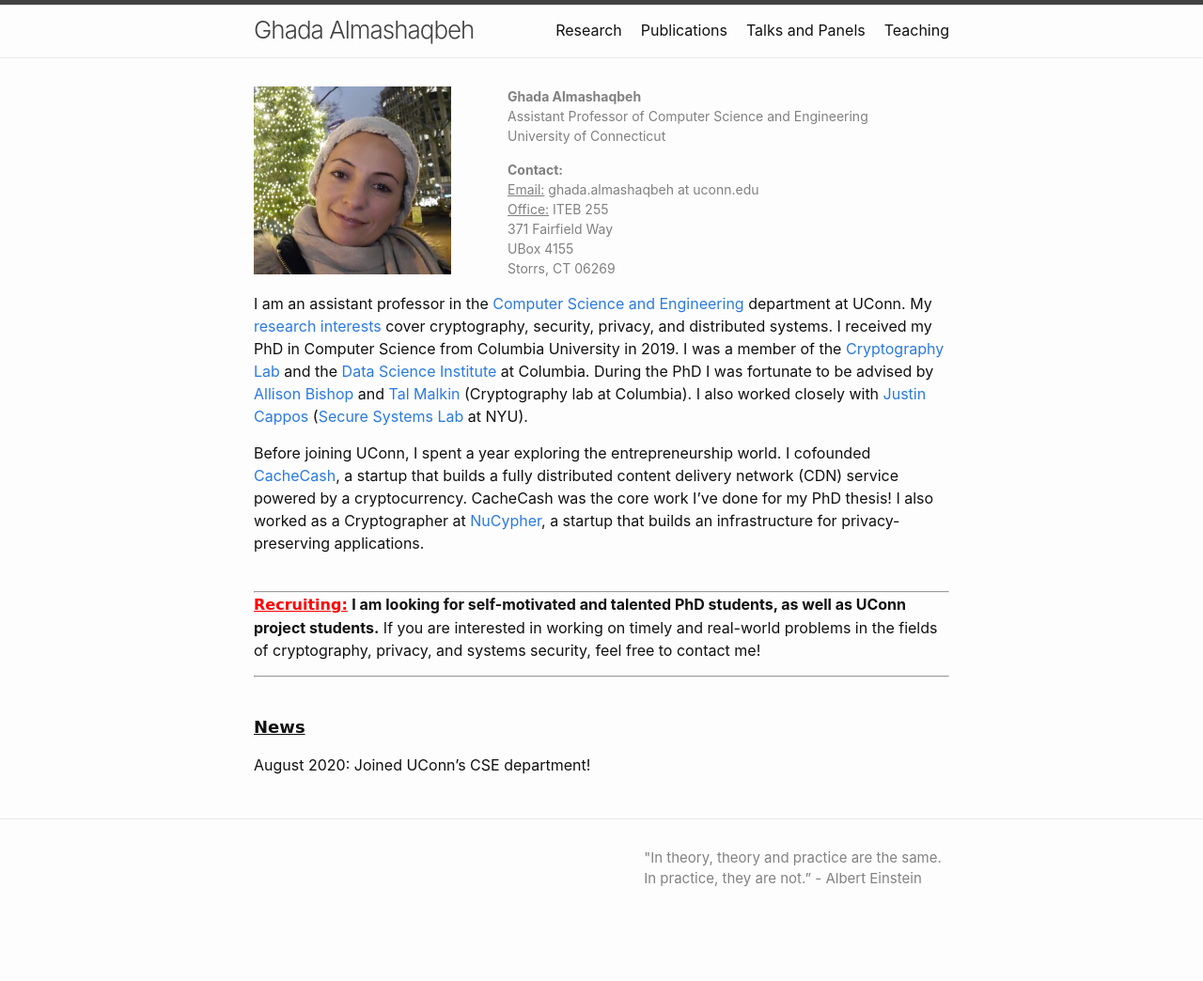
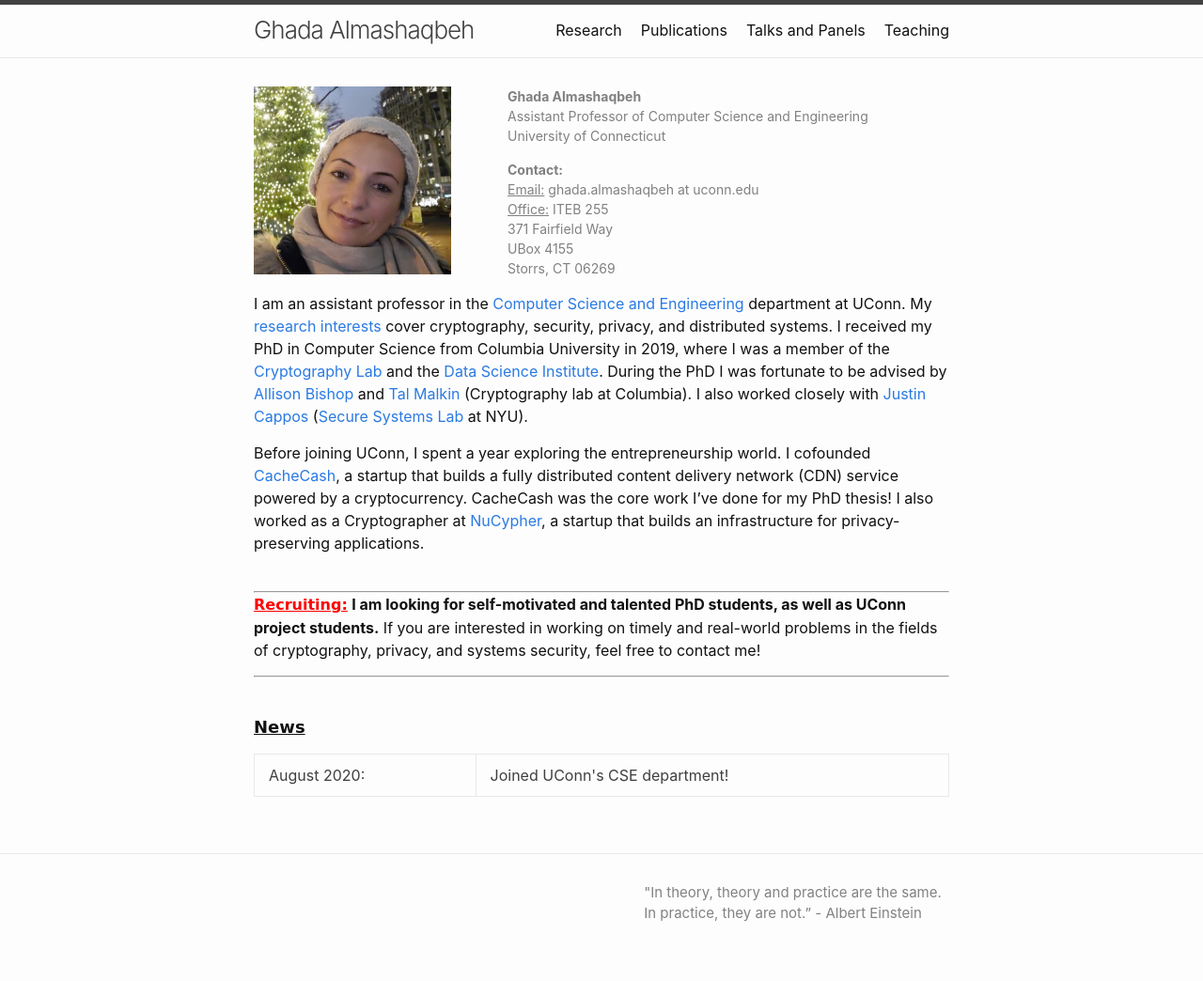
Before and after one commit to GhadaAlmashaqbeh/GhadaAlmashaqbeh.github.io, a Jekyll site: the page built from index.md, in a window 1280 px wide. Shown: the whole page at 94% size. Built offline with Jekyll 4.4.1, drawn with Linux system fonts in a browser that asks for light colours; before the commit the page ends 1007 px from its top, so only the background shows below that.

Commit message:
edit news table

```diff
--- a/index.md
+++ b/index.md
@@ -19,7 +19,7 @@ layout: default
 </div>
 
 
-I am an assistant professor in the [Computer Science and Engineering](https://www.cse.uconn.edu/) department at UConn. My [research interests](/research/) cover cryptography, security, privacy, and distributed systems. I received my PhD in Computer Science from Columbia University in 2019. I was a member of the [Cryptography Lab](http://www.cs.columbia.edu/crypto) and the [Data Science Institute](https://datascience.columbia.edu/) at Columbia. During the PhD I was fortunate to be advised by [Allison Bishop](https://www.thecomputersciencecomedian.com) and [Tal Malkin](http://www.cs.columbia.edu/~tal) (Cryptography lab at Columbia). I also worked closely with [Justin Cappos](https://ssl.engineering.nyu.edu/personalpages/jcappos/) ([Secure Systems Lab](https://ssl.engineering.nyu.edu) at NYU).
+I am an assistant professor in the [Computer Science and Engineering](https://www.cse.uconn.edu/) department at UConn. My [research interests](/research/) cover cryptography, security, privacy, and distributed systems. I received my PhD in Computer Science from Columbia University in 2019, where I was a member of the [Cryptography Lab](http://www.cs.columbia.edu/crypto) and the [Data Science Institute](https://datascience.columbia.edu/). During the PhD I was fortunate to be advised by [Allison Bishop](https://www.thecomputersciencecomedian.com) and [Tal Malkin](http://www.cs.columbia.edu/~tal) (Cryptography lab at Columbia). I also worked closely with [Justin Cappos](https://ssl.engineering.nyu.edu/personalpages/jcappos/) ([Secure Systems Lab](https://ssl.engineering.nyu.edu) at NYU).
 
 Before joining UConn, I spent a year exploring the entrepreneurship world. I cofounded [CacheCash](https://cachecash.com), a startup that builds a fully distributed content delivery network (CDN) service powered by a cryptocurrency. CacheCash was the core work I've done for my PhD thesis! I also worked as a Cryptographer at [NuCypher](https://www.nucypher.com/), a startup that builds an infrastructure for privacy-preserving applications.
 <br/>
@@ -33,4 +33,9 @@ Before joining UConn, I spent a year exploring the entrepreneurship world. I cof
 
 **<span style="font-family: 'Comic Sans MS'; font-size: 18px"><u>News</u></span>**
 
-August 2020:     Joined UConn's CSE department!
+<table style="max-height:500px; overflow:auto;">
+  <tr>
+    <td>August 2020:</td>
+    <td>Joined UConn's CSE department!</td>
+  </tr>
+</table>
```
